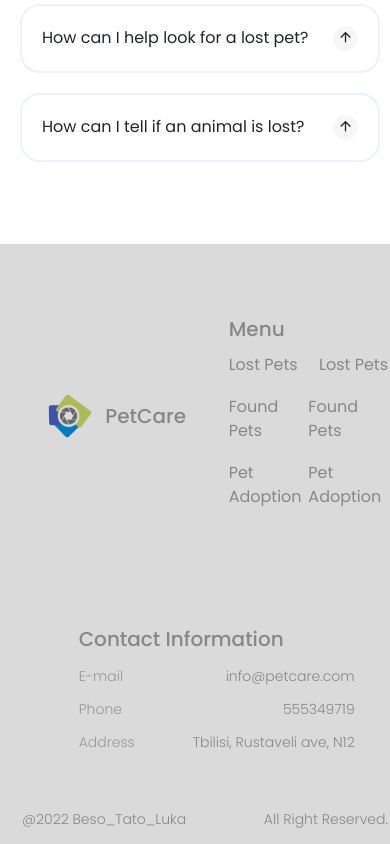
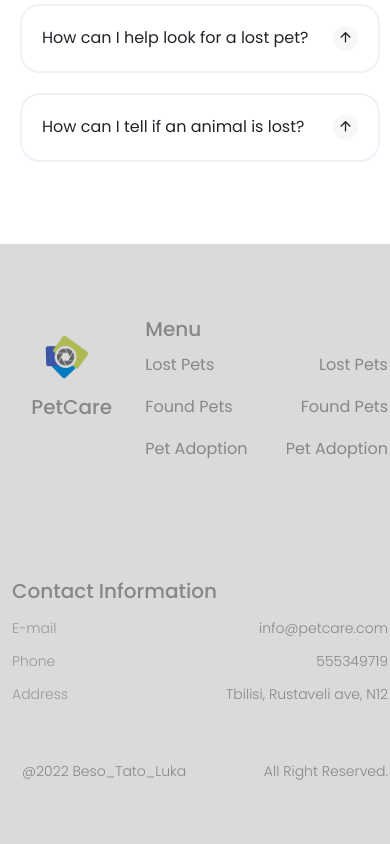
Before and after one commit to LortkipanidzeLuka/PetCare-FrontEnd, a React (Create React App) app: page / in a window 390 px wide. Shown: the part 4319-5163 px from the top of the page. Built offline with nearby package versions, Linux system fonts and the light colour scheme.

Commit message:
footer responsive

```diff
--- a/src/assets/scss/components/_footer.scss
+++ b/src/assets/scss/components/_footer.scss
@@ -24,3 +24,17 @@
     }
   }
 }
+@media screen and (max-width: 1000px) {
+  .empty-footer-div {
+    display: none;
+  }
+}
+
+@media screen and (max-width: 500px) {
+  .footer-logo-wrapper{
+    flex-direction: column !important;
+    div{
+      margin-bottom: $small-distance;
+    }
+  }
+}
--- a/src/components/layout/shared/AppFooter.js
+++ b/src/components/layout/shared/AppFooter.js
@@ -9,9 +9,9 @@ const AppFooter = () => {
 		<footer className={'footer'}>
 			<div className={'landing-page-content-width'}>
 				<Row>
-					<Col xs={1} md={1} lg={1} sm={1} xxl={1} xl={1} />
-					<Col className={'d-flex flex-column justify-content-center p-all-very-big'}>
-						<div className={'d-flex flex-row align-items-center'}>
+					<Col xs={4} md={2} lg={2} sm={6} xxl={2} xl={2}
+							 className={'d-flex flex-column justify-content-center p-all-very-big'}>
+						<div className={'footer-logo-wrapper d-flex flex-row align-items-center'}>
 							<div>
 								<img src={logo} height={'50'} alt={'petcare'} />
 							</div>
@@ -20,7 +20,7 @@ const AppFooter = () => {
 							</div>
 						</div>
 					</Col>
-					<Col className={' p-all-very-big'}>
+					<Col xs={8} md={4} lg={4} sm={6} xxl={4} xl={4} className={' p-all-very-big'}>
 						<Text text={'Menu'} type={TextType.LARGE} />
 						<div className={'d-flex flex-column '}>
 							<div className={'d-flex flex-row justify-content-between'}>
@@ -50,9 +50,7 @@ const AppFooter = () => {
 							</div>
 						</div>
 					</Col>
-					<Col xs={1} md={1} lg={1} sm={1} xxl={1} xl={1} />
-					<Col xs={1} md={1} lg={1} sm={1} xxl={1} xl={1} />
-
+					<Col xs={1} md={1} lg={1} sm={1} xxl={1} xl={1} className={'empty-footer-div'} />
 					<Col className={' p-all-very-big'}>
 						<div className={'d-flex flex-column divided-info'}>
 							<div className={'d-flex flex-row'}>
@@ -73,7 +71,6 @@ const AppFooter = () => {
 							</div>
 						</div>
 					</Col>
-					<Col xs={1} md={1} lg={1} sm={1} xxl={1} xl={1} />
 				</Row>
 				<Row>
 					<div className={'d-flex justify-content-between'}>
```
